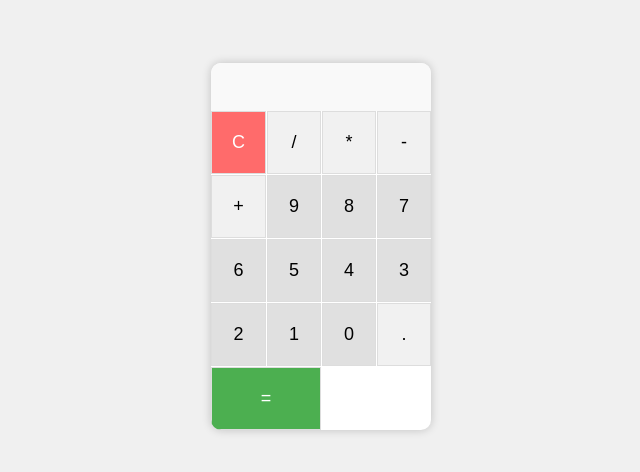
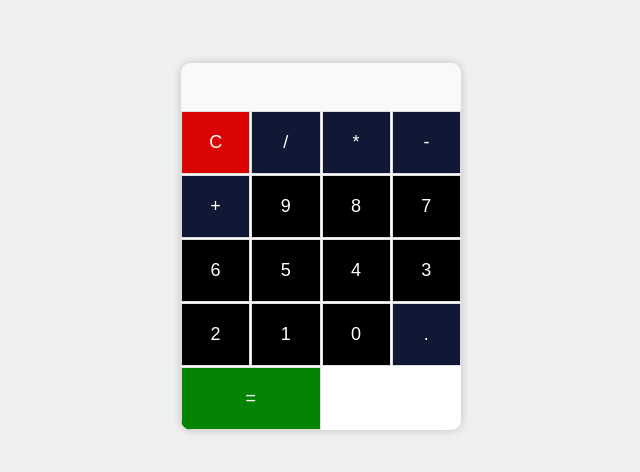
Before and after one commit to omarmouslam42/web-masters-week2-task2, a plain HTML site: page index.html in a window 1280 px wide. Shown: the part 154-626 px from the top of the page, without its empty margins (319-959 px from the left). Drawn offline with Linux system fonts and the light colour scheme.

Commit message:
update style

```diff
--- a/script.js
+++ b/script.js
@@ -12,7 +12,7 @@ document.addEventListener('DOMContentLoaded', () => {
             const value = e.target.textContent;
 
             if (button.classList.contains('number')) {
-                console.log(value);
+                // console.log(value);
                 currentInput += value;
                 display.value = value;
             } else if (value === 'C') {
--- a/style.css
+++ b/style.css
@@ -14,7 +14,7 @@ body {
     overflow: hidden;
     box-shadow: 0 0 10px rgba(0, 0, 0, 0.2);
     background-color: white;
-    width: 220px;
+    width: 280px;
 }
 
 #display {
@@ -25,7 +25,7 @@ body {
     font-size: 24px;
     border: none;
     background-color: #f9f9f9;
-    color: #333;
+    color: #000000;
 }
 
 .buttons {
@@ -35,32 +35,33 @@ body {
 }
 
 .btn {
-    background-color: #f1f1f1;
+    background-color: rgba(1, 8, 39, 0.934);
     border: 1px solid #ddd;
     padding: 20px;
     font-size: 18px;
     cursor: pointer;
     transition: background-color 0.3s;
+    color: white;
 }
 
 .btn:hover {
-    background-color: #ddd;
+    background-color: rgba(0, 0, 0, 0.898);
 }
 
 .btn:active {
-    background-color: #ccc;
+    background-color: black;
 }
 
 .number {
-    background-color: #e0e0e0;
+    background-color: black;
 }
 
 .number:hover {
-    background-color: #c0c0c0;
+    background-color: rgba(0, 0, 0, 0.898);
 }
 
 #clear {
-    background-color: #ff6b6b;
+    background-color: #da0404;
     color: white;
 }
 
@@ -69,7 +70,7 @@ body {
 }
 
 #equals {
-    background-color: #4caf50;
+    background-color: rgb(3, 132, 3);
     color: white;
     grid-column: span 2;
 }
```
Also changed, not shown: index.html (+1 -1 lines).
